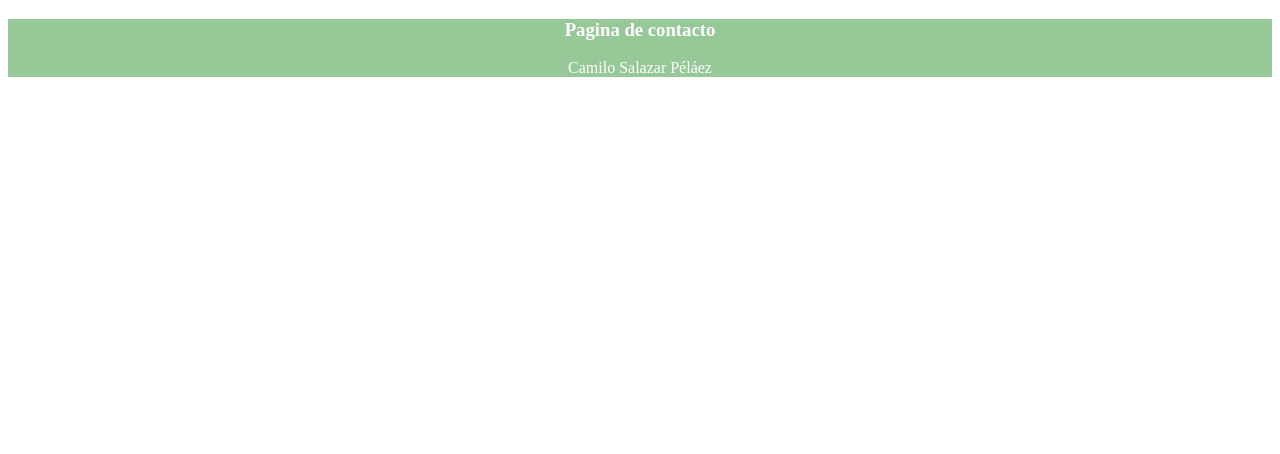
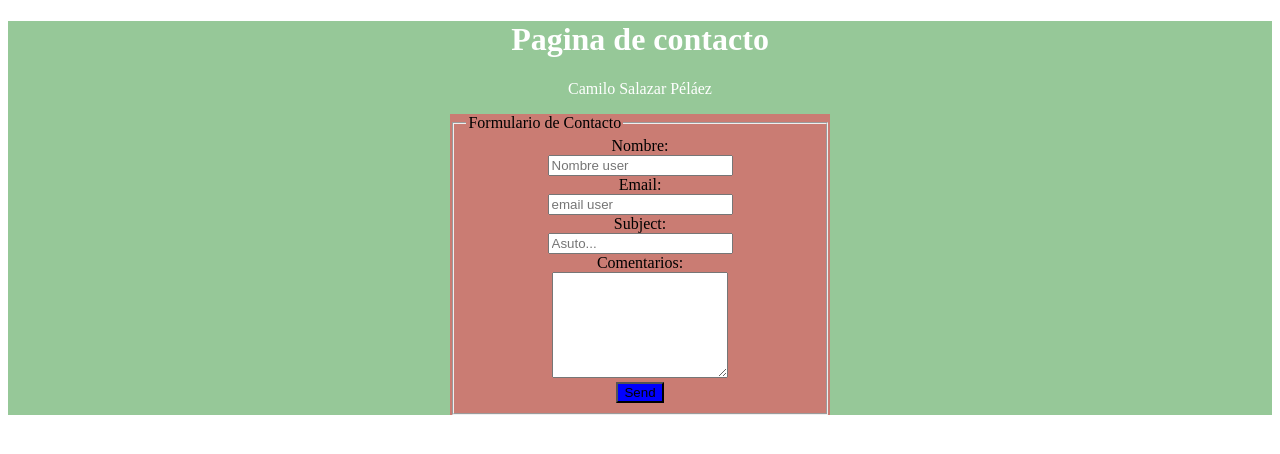
Before and after one commit to CamiloMarS/webproject, a plain HTML site: page contact.html in a window 1280 px wide. Drawn offline with Linux system fonts and the light colour scheme.

Commit message:
Form contacto commit

```diff
--- a/contact.html
+++ b/contact.html
@@ -6,10 +6,29 @@
 </head>
 <body>
 	<div style="text-align: center;background-color:rgba(150,200,152,7);color: white;">
-		<h3>Pagina de contacto</h3>
+		<h1>Pagina de contacto</h1>
 		<p>Camilo Salazar Péláez</p>
 		<center>
-		</center>
+		<div style="width:30%;background-color:rgba(1150,50,80,0.5);color:black;">
+
+				<fieldset>
+					<legend>Formulario de Contacto</legend>
+					<div>
+						<label for="name">Nombre: </label><br/>
+						<input type="text" name="name" placeholder="Nombre user"><br/>
+						<label for="email">Email: </label><br/>
+						<input type="email" name="email" placeholder="email user"><br/>
+						<label for="subject">Subject: </label><br/>
+						<input type="text" name="subject" placeholder="Asuto..."><br/>
+						<label for="comment">Comentarios: </label><br/>
+						<textarea id="comment" style="width:170px;height:100px;">
+
+						</textarea><br/>
+						<button style="background-color:blue;">Send</button>
+					</div>
+				</fieldset>
+	</div>		</center>
+
 	</div>
 </body>
 </html>
```
